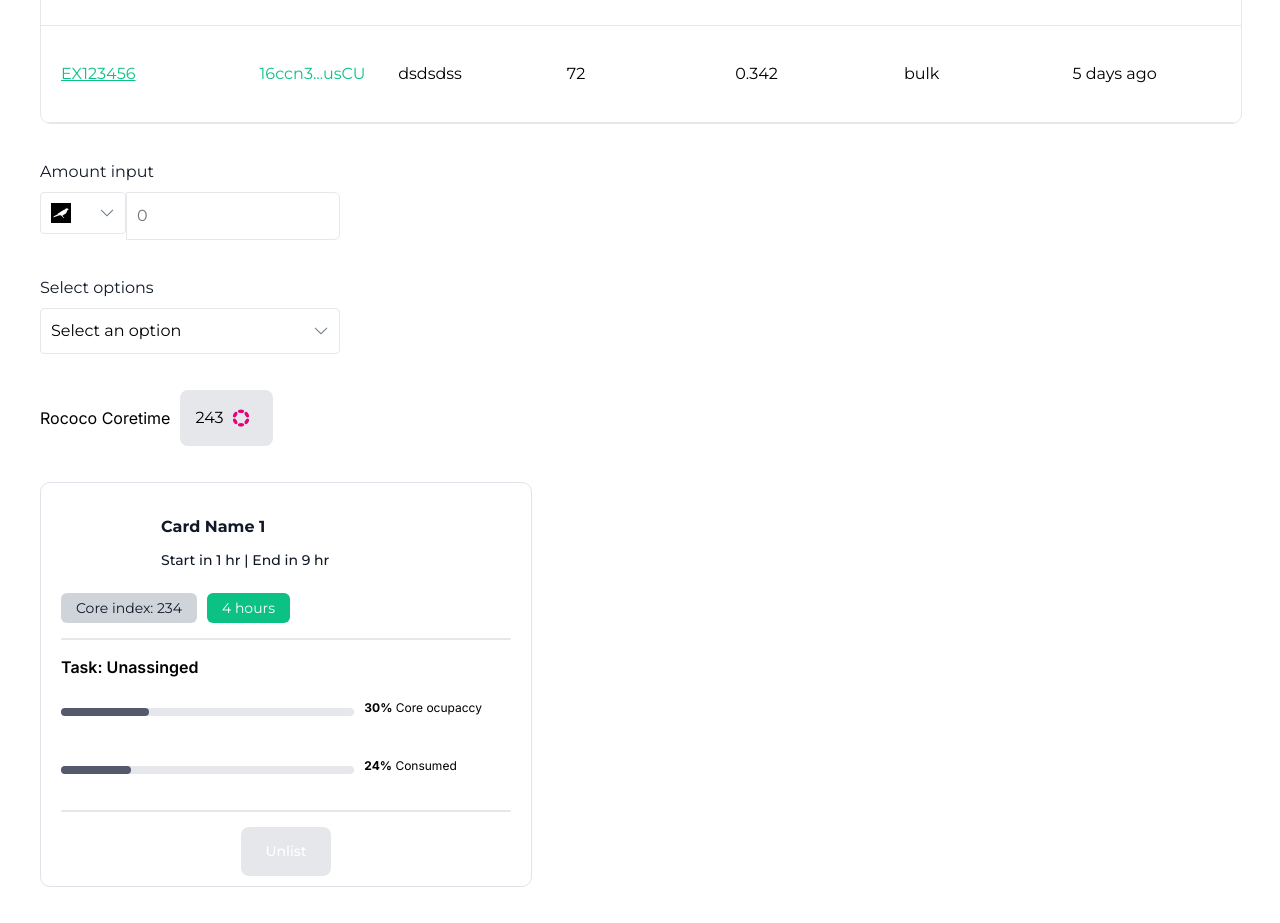
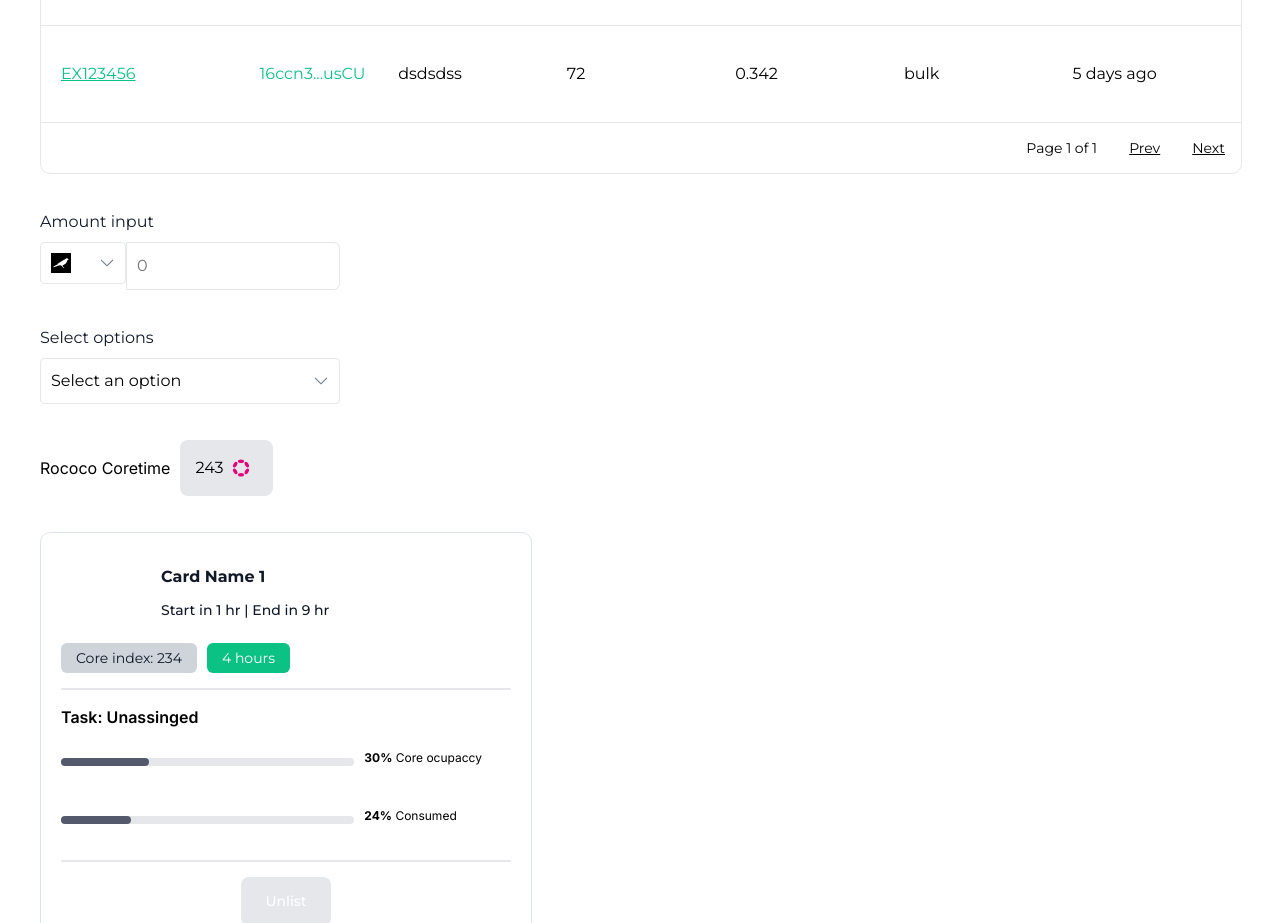
Before and after one commit to RegionX-Labs/RegionX-Components, a React (Vite) app: page / in a window 1280 px wide. Shown: the part 1360-2283 px from the top of the page. Built offline with nearby package versions, Linux system fonts and the light colour scheme; some icons are missing.

Commit message:
Table pagination (#9)
* table pagination

* 0.1.1

```diff
--- a/package.json
+++ b/package.json
@@ -1,6 +1,6 @@
 {
   "name": "@region-x/components",
-  "version": "0.1.0",
+  "version": "0.1.1",
   "type": "module",
   "main": "dist/index.js",
   "module": "dist/index.es.js",
--- a/src/App.tsx
+++ b/src/App.tsx
@@ -180,7 +180,7 @@
     <Slider initialValue={50} min={0} max={100} step={1}/>
     <br />
     <br />
-    <TableComponent data={exampleTableData} />
+    <TableComponent data={exampleTableData} pageSize={5} />
     <br />
     <br />
     <AmountInput
--- a/src/components/AmountInput/AmountInput.tsx
+++ b/src/components/AmountInput/AmountInput.tsx
@@ -42,7 +42,8 @@
   };
 
 
-  const handleCurrencyChange = (value: string) => {
+  const handleCurrencyChange = (value: string | null) => {
+    if(!value) return;
     setCurrency(value);
     if (onCurrencyChange) onCurrencyChange(value);
   };
--- /dev/null
+++ b/src/components/TableComponent/Pagination/Pagination.module.scss
@@ -0,0 +1,28 @@
+@import '../../../styles/variables';
+@import '../../../styles/mixins';
+
+.pagination-container {
+    display: flex;
+    align-items: center;
+    justify-content: flex-end;
+    @include Montserrat;
+    font-size: 14px;
+
+    > * {
+        margin: 1rem 1rem;
+    }
+
+    .page-size {
+        display: flex;
+        align-items: center;
+        justify-content: center;
+        * {
+            margin: 0.3rem;
+        }
+    }
+
+    .page-navigator {
+        text-decoration: underline;
+        cursor: pointer;
+    }
+}
--- /dev/null
+++ b/src/components/TableComponent/Pagination/index.tsx
@@ -0,0 +1,32 @@
+import React, { useState } from 'react';
+import styles from './Pagination.module.scss';
+
+interface TablePaginationProps {
+    pageSize: number;
+    dataLength: number;
+    onPageChange: (page: number) => void;
+}
+
+const TablePagination: React.FC<TablePaginationProps> = ({ pageSize, dataLength, onPageChange }) => {
+    const [page, setPage] = useState(1);
+
+    const handlePageChange = (change: -1 | 1) => {
+        if(page + change < 1 || page + change > Math.ceil(dataLength / pageSize)) {
+            return;
+        }
+
+        const newPage = page + change;
+        setPage(newPage);
+        onPageChange(newPage);
+    }
+
+    return (
+        <div className={styles["pagination-container"]}>
+            <p>Page {page} of {Math.ceil(dataLength / pageSize)}</p>
+            <p className={styles['page-navigator']} onClick={() => handlePageChange(-1)}>Prev</p>
+            <p className={styles['page-navigator']} onClick={() => handlePageChange(1)}>Next</p>
+        </div>
+    );
+};
+
+export default TablePagination;
--- a/src/components/TableComponent/TableComponent.tsx
+++ b/src/components/TableComponent/TableComponent.tsx
@@ -3,9 +3,11 @@
 import { TableRow } from './index';
 import SearchIcon from '../../assets/icons/Search.svg';
 import { TableProps } from '../../types/types';
+import TablePagination from './Pagination';
 
-const TableComponent: React.FC<TableProps> = ({ data }) => {
+const TableComponent: React.FC<TableProps> = ({ data, pageSize }) => {
   const [filteredData, setFilteredData] = useState(data);
+  const [displayedData, setDisplayedData] = useState(filteredData.slice(0, pageSize));
   const [searchTerms, setSearchTerms] = useState<Record<string, string>>(
     Object.keys(data[0] || {}).reduce((acc, key) => {
       acc[key] = '';
@@ -28,6 +30,10 @@
     setFilteredData(filtered);
   };
 
+  const onPageChange = (page: number) => {
+    setDisplayedData(filteredData.slice((page - 1) * pageSize, page * pageSize));
+  }
+
   return (
     <div className={styles["tableWrapper"]}>
       <div className={styles["tableHeader"]}>
@@ -44,10 +50,10 @@
         ))}
       </div>
       <div className={styles["tableBody"]}>
-        {filteredData.length === 0 ? (
+        {displayedData.length === 0 ? (
           <div className={styles["noResultsMessage"]}>No results found.</div>
         ) : (
-          filteredData.map((row, rowIndex) => (
+          displayedData.map((row, rowIndex) => (
             <TableRow
               key={rowIndex}
               data={row}
@@ -55,6 +61,7 @@
           ))
         )}
       </div>
+      <TablePagination dataLength={filteredData.length} pageSize={pageSize} onPageChange={onPageChange} />
     </div>
   );
 };
--- a/src/types/types.ts
+++ b/src/types/types.ts
@@ -26,4 +26,5 @@
 
 export interface TableProps {
   data: Array<Record<string, TableData>>;
+  pageSize: number,
 }
```
